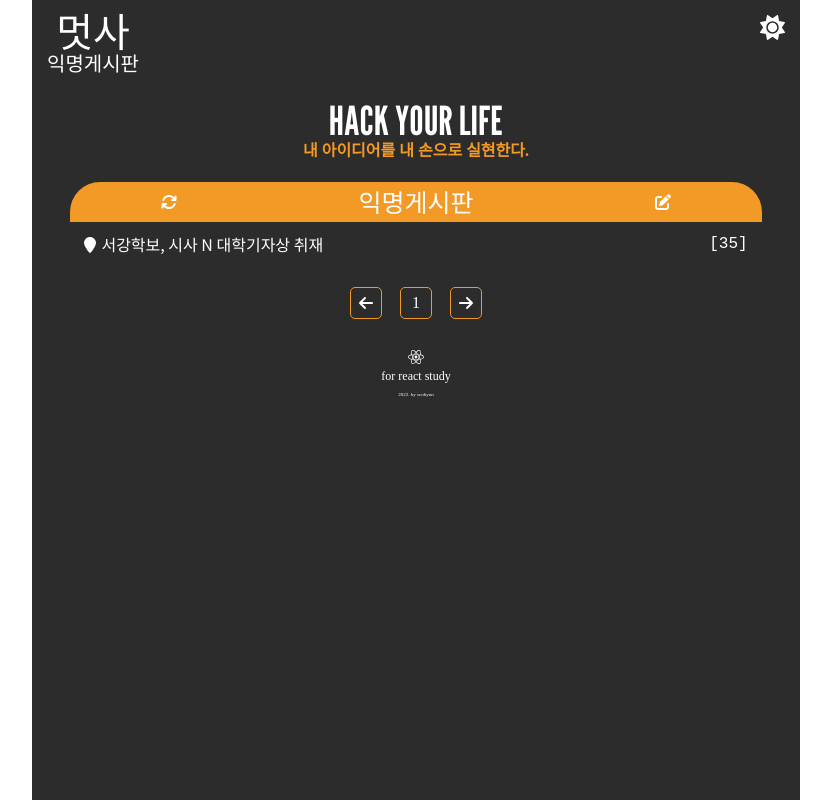
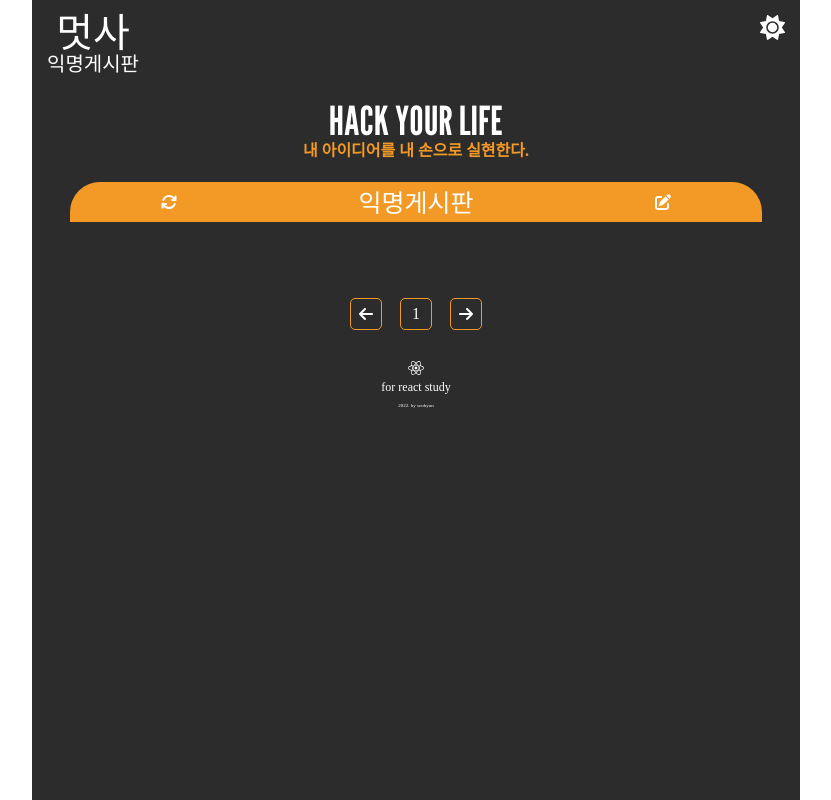
Before and after one commit to shyeon0602/react-practice-mb, a React (Create React App) app: page / in a window 1280 px wide. Shown: the whole page, without its empty margins (224-1055 px from the left). Built offline with nearby package versions, Linux system fonts and the light colour scheme.

Commit message:
react-map

```diff
--- a/src/App.jsx
+++ b/src/App.jsx
@@ -16,9 +16,21 @@ import Footer from './Footer';
 import { useState } from "react";
 
 function App() {
+    const initialPostList =[
+        {id:1, title:'서강학보, 시사 N 대학기자상 취재', replCount:1},
+        {id:2, title:'서강학보, 시사 N 대학기자상 취재', replCount:31},
+        {id:3, title:'서강학보, 시사 N 대학기자상 취재', replCount:12},
+    ];
     const [darkMode, setDarkMode] = useState(true);
-    const loading = false;
-    const isPost = true;
+    const [loading, setLoading] = useState(false);
+    const [isPost, setIsPost] = useState(false);
+    const [postList, setPostList] = useState(initialPostList);
+
+    const addPost =() => {
+        setPostList((postList) => [
+            ...postList, {id:4, title:'서강학보, 시사 N 대학기자상 취재', replCount:3},
+        ]);
+    };
 
     return (
         <>
@@ -28,7 +40,7 @@ function App() {
                 <Header darkMode={darkMode} setDarkMode={setDarkMode} />
                 <Main>
                     <Slogun />
-                    <ShowPostList />
+                    <ShowPostList loading={loading} isPost={isPost} postList={postList} addPost={addPost} />
                 </Main>
                 <Footer />
             </MediaDiv>
--- a/src/ShowPostList.jsx
+++ b/src/ShowPostList.jsx
@@ -3,31 +3,27 @@ import {
   LoadingImg,
   PagenumberDiv,
   PagingSection,
-    PostLink,
   PostListDiv,
   EachPostLi,
-    PostRepl,
   PostSection,
   PostTitle,
   PostTitleDiv,
-    loading,
 } from "./styledComponents";
-import{
+import {
   faArrowsRotate,
   faPenToSquare,
-    faLocationPin,
   faArrowLeft,
   faArrowRight,
-} from '@fortawesome/free-solid-svg-icons';
-import {FontAwesomeIcon} from '@fortawesome/react-fontawesome';
+} from "@fortawesome/free-solid-svg-icons";
+import { FontAwesomeIcon } from "@fortawesome/react-fontawesome";
 import loadingIcon from "./loading.svg";
 
-function ShowPostList({isPost, loading}) {
+function ShowPostList({ isPost, loading, addPost, postList }) {
   return (
     <>
       <PostSection>
         <PostTitleDiv>
-          <FontAwesomeIcon icon={faArrowsRotate} />
+          <FontAwesomeIcon onClick={addPost} icon={faArrowsRotate} />
           <PostTitle>익명게시판</PostTitle>
           <FontAwesomeIcon icon={faPenToSquare} />
         </PostTitleDiv>
@@ -40,13 +36,13 @@ function ShowPostList({isPost, loading}) {
             <LoadingDiv>아직 기록된 글이 없습니다.</LoadingDiv>
           ) : (
             <ul>
-              <EachPostLi>
-                <div>
-                  <FontAwesomeIcon icon={faLocationPin} />
-                  <PostLink>서강학보, 시사 N 대학기자상 취재</PostLink>
-                </div>
-                <PostRepl>[35]</PostRepl>
-              </EachPostLi>
+              {postList.map((element) => (
+                <EachPostLi
+                  key={element.id}
+                  title={element.title}
+                  replCount={element.replCount}
+                />
+              ))}
             </ul>
           )}
         </PostListDiv>
```
Also changed, not shown: src/EachPostList.jsx (added, +21 -0 lines). Lines whose indentation alone changed are shown as unchanged.
